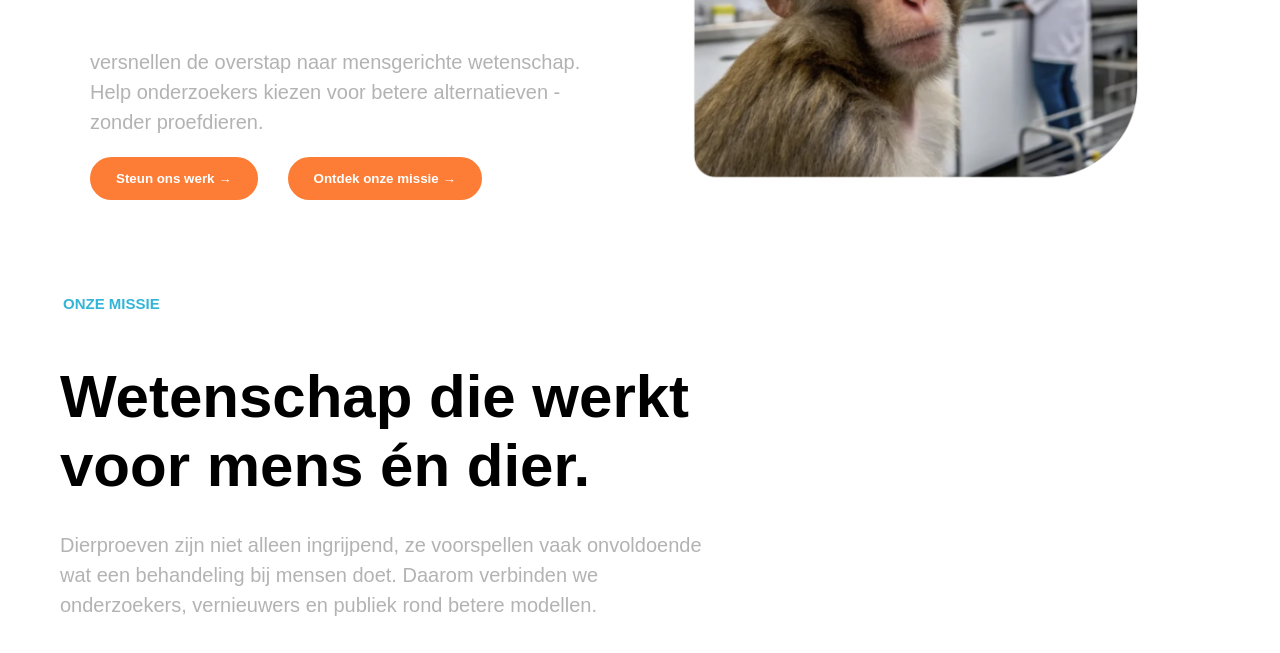
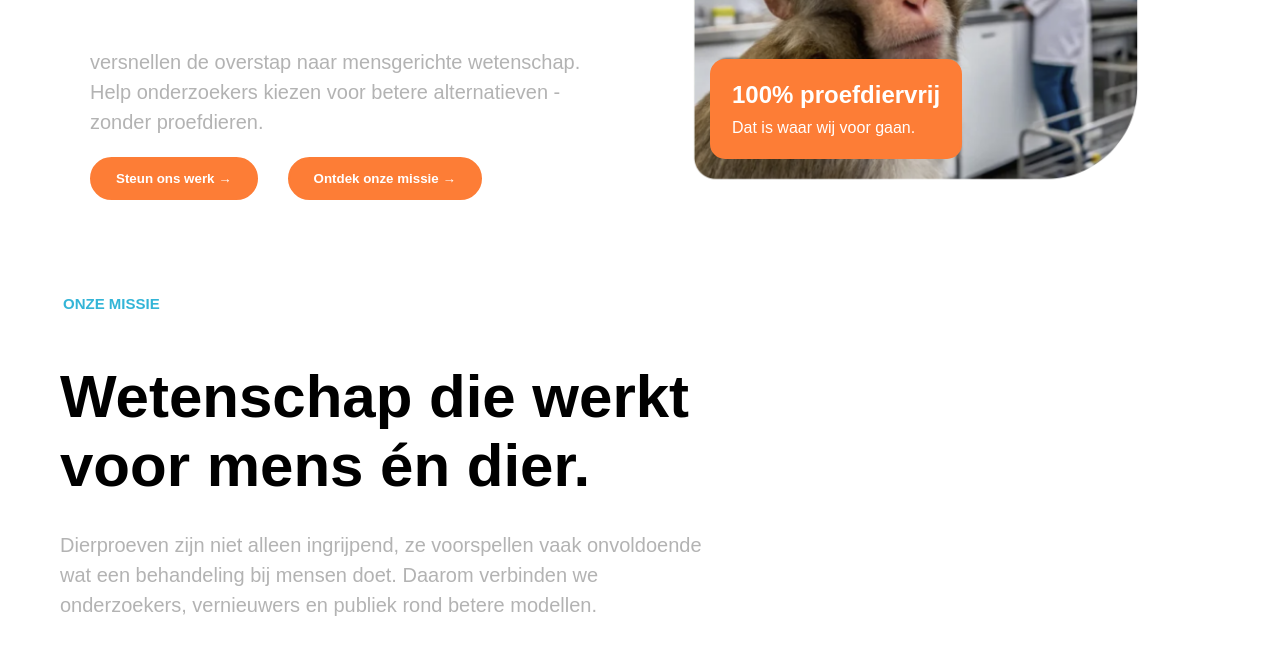
Before and after one commit to MilanTimman/goede-doel, a plain HTML site: page index.html in a window 1280 px wide. Shown: the part 447-1100 px from the top of the page. Drawn offline with Linux system fonts and the light colour scheme.

Commit message:
aap foto label

```diff
--- a/index.html
+++ b/index.html
@@ -28,9 +28,14 @@
 <hr class="zwarte-lijn">
 
 <section class="hero">
-    <div>
-        <img class="aapfoto" src="img/aap.png" alt="aapfoto">
-    </div>
+        <div class="aap-container">
+            <img class="aapfoto" src="img/aap.png" alt="aapfoto">
+
+            <div class="aap-tekst">
+                <h2>100% proefdiervrij</h2>
+                <span>Dat is waar wij voor gaan.</span>
+            </div>
+        </div>
         <div class="herotext">
 
         <p class="hero-label">VOOR EEN TOEKOMST ZONDER DIERPROEVEN</p>
--- a/styles.css
+++ b/styles.css
@@ -113,10 +113,36 @@ body {
 }
 
 .aapfoto {
-  height: auto;
-  width: 450px;
-  margin-left: 100px;
-  margin-top: 50px;
+    display: block;
+    height: auto;
+    width: 450px;
+    margin-left: 100px;
+    margin-top: 50px;
+}
+
+.aap-container {
+    position: relative;
+    display: inline-block;
+}
+
+.aap-tekst {
+    border: 2px solid rgb(253, 125, 54);
+    border-radius: 15px;
+    background-color: rgb(253, 125, 54);
+    position: absolute;
+    bottom: 25px;
+    left: 120px;
+    padding: 20px;
+}
+
+.aap-container h2 {
+    color: white;
+    margin: 0 0 10px 0;
+}
+
+.aap-container span {
+    color: white;
+    display: block;
 }
 
 .knoppies {
```
